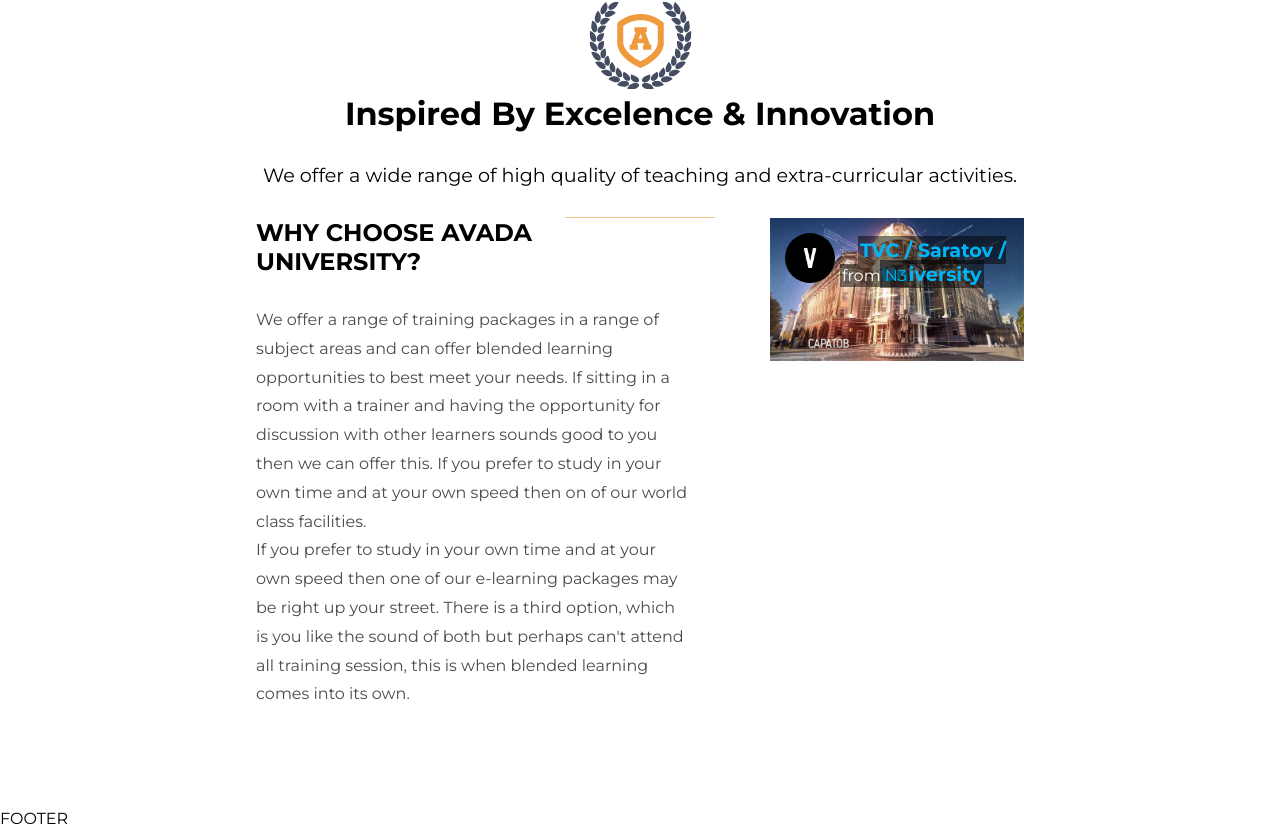
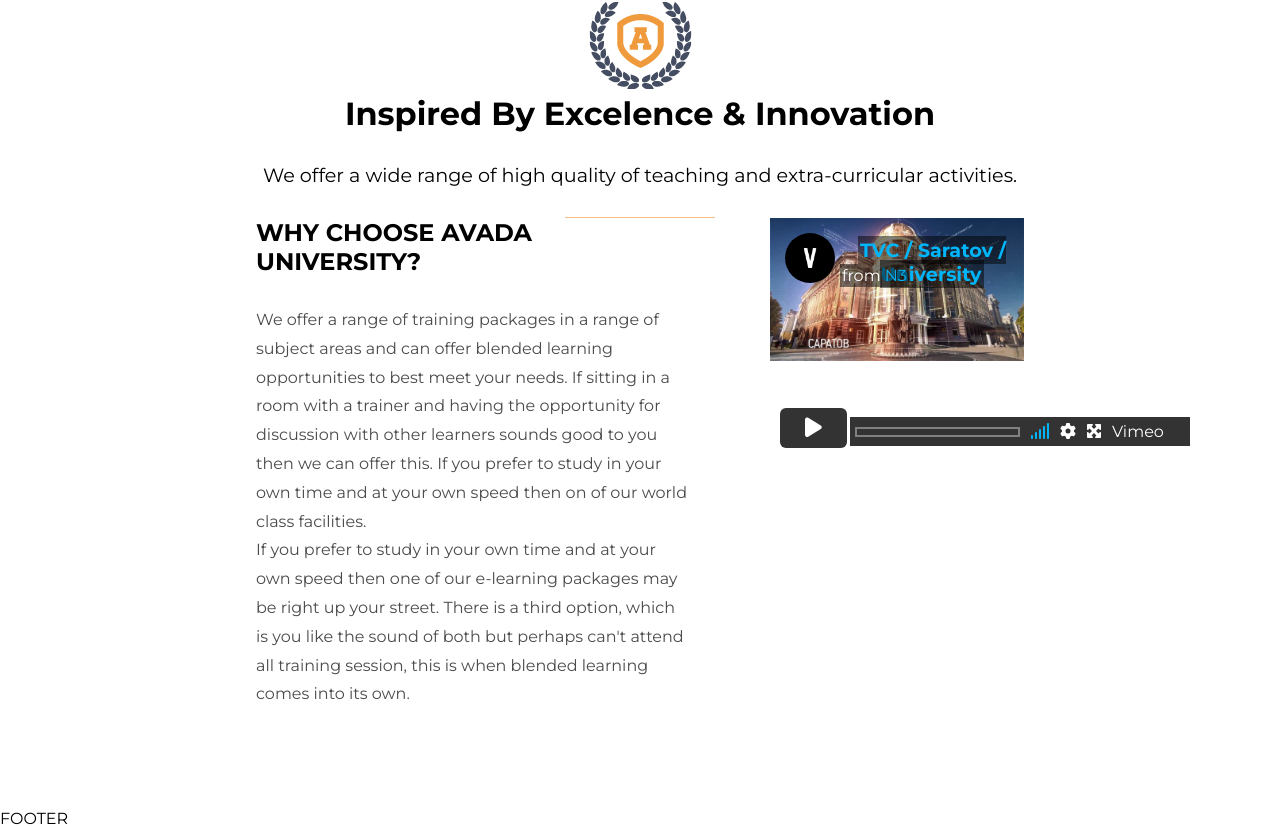
Before and after one commit to yurididomenico/proj-html-vuejs, a Vue app: page / in a window 1280 px wide. Shown: the part 1332-2160 px from the top of the page. Built offline with nearby package versions, Linux system fonts and the light colour scheme.

Commit message:
Choose: Barra video

```diff
--- a/src/components/SectionChoose.vue
+++ b/src/components/SectionChoose.vue
@@ -26,14 +26,14 @@
         <!-- pulsante play e control panel del video -->
         <div class="control_panel">
           <!-- pulsante -->
-          <a href="#">[]</a>
+          <a href="#"><font-awesome-icon icon="fa-solid fa-play" /></a>
           <!-- control panel -->
           <div class="barraVimeo">
-            <span class="durataVideo"></span>
-            <span>[]</span>
-            <span>[]</span>
-            <span>[]</span>
-            <span>Vimeo</span>
+            <div class="durataVideo"></div>
+            <div><font-awesome-icon icon="fa-solid fa-signal" class="fa-segnale"/></div>
+            <div><font-awesome-icon icon="fa-solid fa-gear" /></div>
+            <div><font-awesome-icon icon="fa-solid fa-maximize" /></div>
+            <div>Vimeo</div>
           </div>
         </div>
       </div>
@@ -149,20 +149,44 @@ section
 
     .control_panel
     {
-      background: rgba(0, 0, 0, 0.2);
       color: white;
       a
       {
+        background: rgba(0, 0, 0, 0.8);
+        padding: 6px 25px;
+        font-size: 1.4rem;
+        border-radius: 6px;
         position: absolute;
-        top: 65%;
-        left: 40px;
+        top: 190px;
+        left: 10px;
       }
       .barraVimeo
       {
+        background: rgba(0, 0, 0, 0.8);
         position: absolute;
-        top: 65%;
+        top: 199px;
         left: 80px;
+        width: 340px;
+        display: flex;
+        align-items: center;
+        padding: 5px;
+        .durataVideo
+        {
+          border: 2px solid grey;
+          height: 10px;
+          width: 50%;
+        }
+        div
+        {
+          padding-right: 10px;
+        }
+        .fa-segnale
+        {
+          color: #00b5fb;
+          padding-left: 10px;
+        }
       }
+
     }
   }
 
--- a/src/main.js
+++ b/src/main.js
@@ -4,13 +4,13 @@ import App from './App.vue'
 
 import { library } from '@fortawesome/fontawesome-svg-core'
 
-import { faPhoneFlip, faEnvelope, faGraduationCap, faBuildingColumns } from '@fortawesome/free-solid-svg-icons'
+import { faPhoneFlip, faEnvelope, faGraduationCap, faBuildingColumns, faPlay, faSignal, faGear, faMaximize } from '@fortawesome/free-solid-svg-icons'
 import { faFacebookF, faTwitter, faYoutube, faInstagram} from '@fortawesome/free-brands-svg-icons'
 
 import { FontAwesomeIcon } from '@fortawesome/vue-fontawesome'
 /* add icons to the library */
 library.add(
-  faPhoneFlip, faEnvelope, faGraduationCap, faBuildingColumns,
+  faPhoneFlip, faEnvelope, faGraduationCap, faBuildingColumns, faPlay, faSignal, faGear, faMaximize,
   faFacebookF, faTwitter, faYoutube, faInstagram
 )
 /* add font awesome icon component */
```
